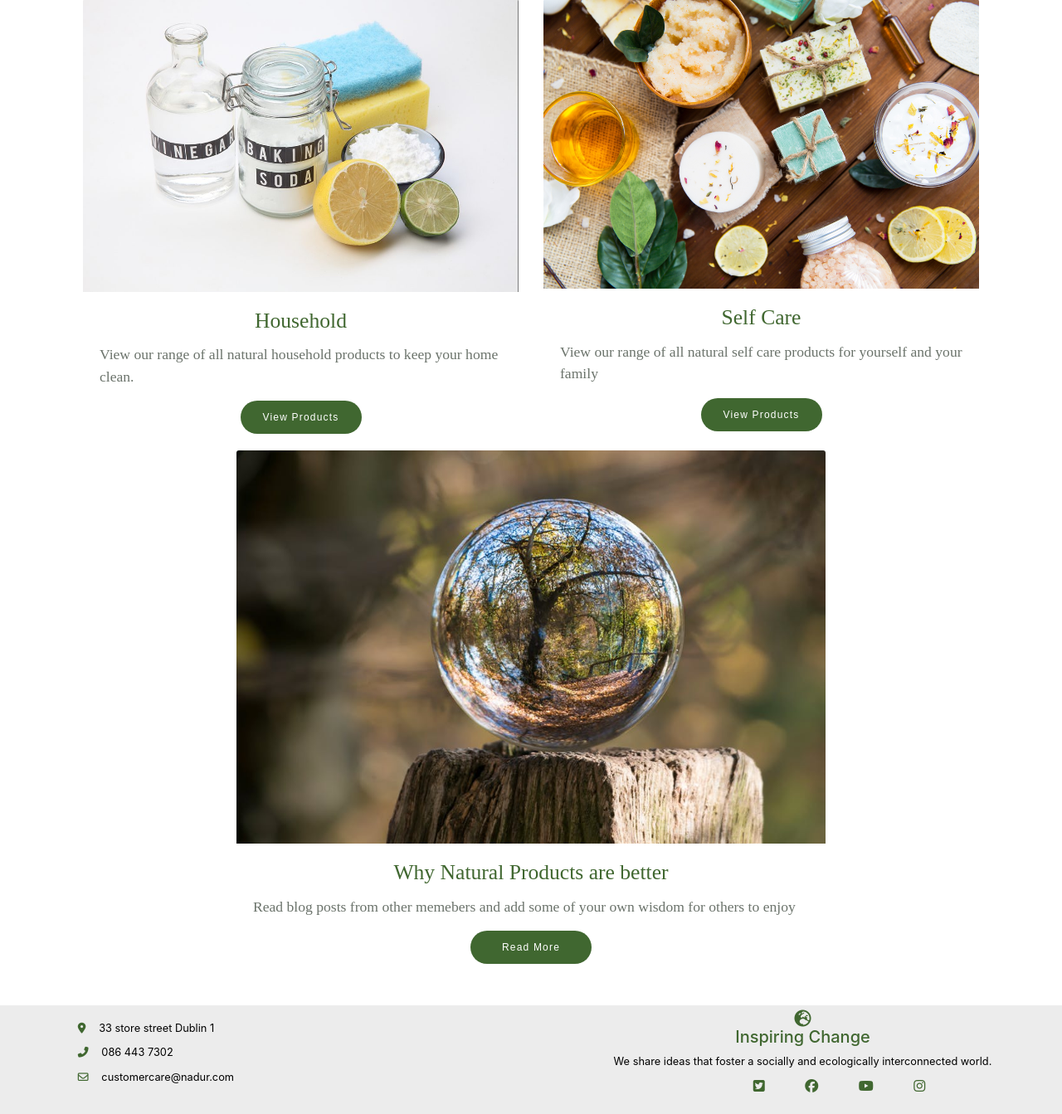
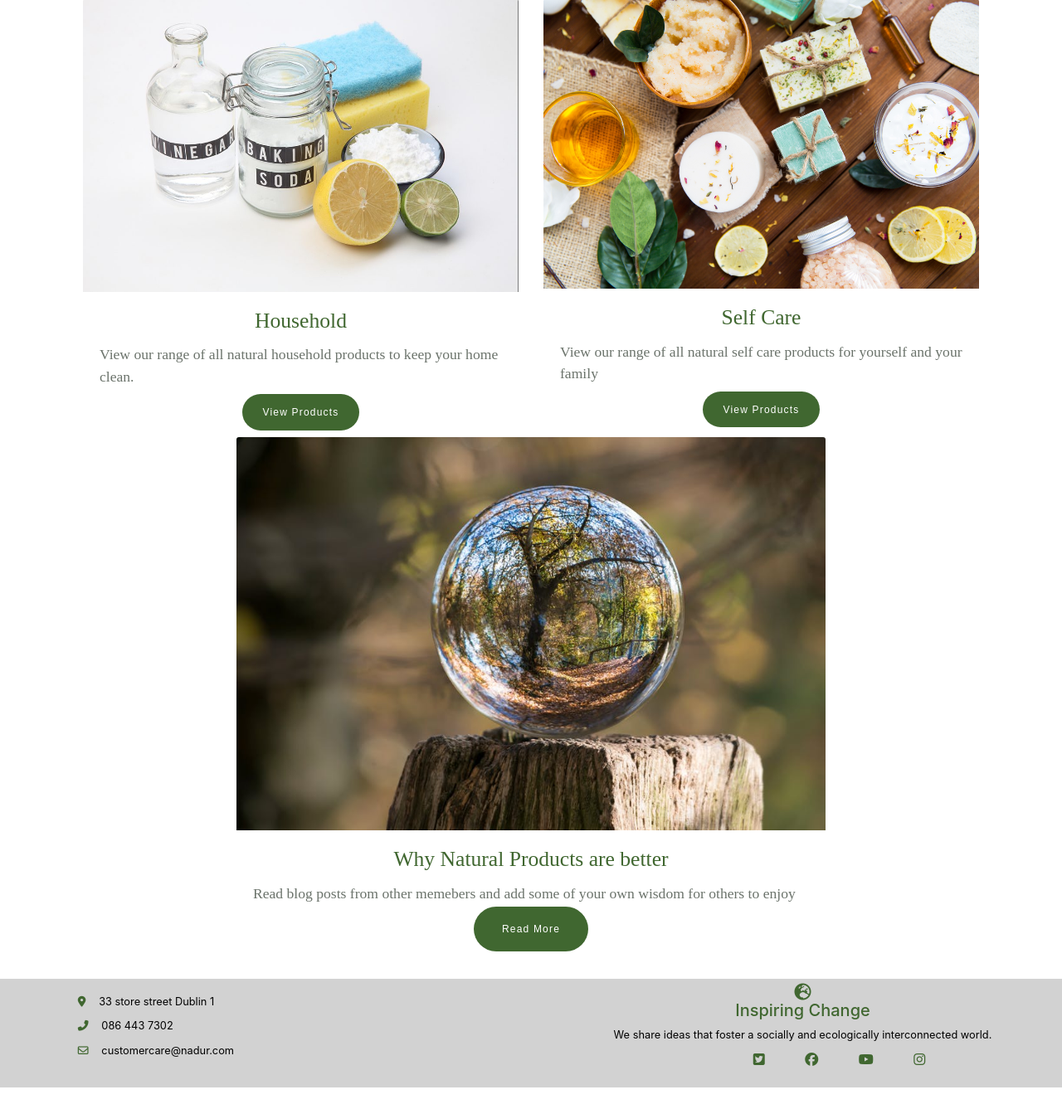
Before and after one commit to Neilfoster/eco-commerce, a Django app: page / in a window 1280 px wide. Shown: the part 960-2303 px from the top of the page at 83% size. After the commit the page ends 2271 px from the top, so only its background shows below. Run offline with Django 3.2, Linux system fonts and the light colour scheme; some libraries are stand-ins or nearby versions.

Commit message:
made changes to button to not have an anchor tag inside a button tag

```diff
--- a/accounts/templates/login.html
+++ b/accounts/templates/login.html
@@ -9,7 +9,7 @@
 
              <p><a href="{% url 'password_reset' %}">Forgot my password</a></p>
 
-            <button type="submit" class="btn btn-primary cstm-btn">Login</button>
+            <button type="submit" class="btn cstm-btn">Login</button>
         </fieldset>
     </form>
 {% endblock %}
--- a/blog/templates/blog/blog.html
+++ b/blog/templates/blog/blog.html
@@ -12,7 +12,8 @@
             </div>
         </div>
     {% endfor %}
-        <button type="submit" class="cstm-btn blog-btn"><span class="glyphicon glyphicon-edit" aria-hidden="true"></span><a href="{% url 'create_blog' %}">Make Blog Entry</a></button>
+
+        <a href="{% url 'create_blog' %}" class="cstm-btn"> Make Blog Entry</a>
 </div>
 
 {% endblock %}
--- a/ecocommerce/settings.py
+++ b/ecocommerce/settings.py
@@ -11,7 +11,7 @@ https://docs.djangoproject.com/en/1.11/ref/settings/
 """
 
 import os
-#import env
+import env
 import dj_database_url
 
 # Build paths inside the project like this: os.path.join(BASE_DIR, ...)
@@ -25,9 +25,9 @@ BASE_DIR = os.path.dirname(os.path.dirname(os.path.abspath(__file__)))
 SECRET_KEY = os.environ.get('SECRET_KEY')
 
 # SECURITY WARNING: don't run with debug turned on in production!
-DEBUG = False
+DEBUG = True
 
-ALLOWED_HOSTS = ['nadur.herokuapp.com']
+ALLOWED_HOSTS = []
 
 
 # Application definition
--- a/products/templates/products/all_household.html
+++ b/products/templates/products/all_household.html
@@ -10,8 +10,7 @@
                 <h3>{{ product.name }}</h3>
                 <p class="product-description">{{ product.description }}</p>
                 <p class="product-price">{{ product.format_price_as_euros }}</p>
-
-            <form method="post" action="{% url 'add_to_cart' product.id %}">
+                <form method="post" action="{% url 'add_to_cart' product.id %}">
                     {% csrf_token %}
                     <div class="input-group">
                         <input name="quantity" type="number" min="1" max="999" class="form-control" value="1">
--- a/products/templates/products/index.html
+++ b/products/templates/products/index.html
@@ -48,7 +48,7 @@
           <div class="card-body">
             <h4 class="card-title">Household</h4>
             <p class="card-text">View our range of all natural household products to keep your home clean.</p>
-            <button type="button" class="cstm-btn"><a href="{% url 'all_household' %}">View Products</a></button>
+            <a href="{% url 'all_household' %}" class="cstm-btn"> View Products</a>
           </div>
         </div>
       </div>
@@ -58,7 +58,7 @@
           <div class="card-body">
             <h4 class="card-title">Self Care</h4>
             <p class="card-text">View our range of all natural self care products for yourself and your family</p>
-            <button type="button" class="cstm-btn"><a href="{% url 'all_selfcare' %}">View Products</a></button>
+            <a href="{% url 'all_selfcare' %}" class="cstm-btn"> View Products</a>
           </div>
         </div>
       </div>
@@ -72,7 +72,7 @@
           <div class="card-body">
             <h4 class="card-title">Why Natural Products are better</h4>
             <p class="card-text">Read blog posts from other memebers and add some of your own wisdom for others to enjoy</p>
-            <button type="button" class="cstm-btn"><a href="{% url 'blog' %}">Read More</a></button>
+            <a href="{% url 'blog' %}" class="cstm-btn"> Read More</a>
           </div>
      </div>
     </div>
--- a/static/css/custom.css
+++ b/static/css/custom.css
@@ -2,6 +2,9 @@ body {
     padding-top: 50px;
 }
 
+.cstm-container {
+    min-height: calc(100vh - 242px);
+}
 /*-------- Navbar -------*/
 .cstm-nav {
   background-color:#406730;
@@ -38,16 +41,17 @@ body {
   color: #ffffff;
   background-color: #406730;
   outline: none;
-  transition-duration: 1s;
+  transition: all 1s ease-in-out;
+  padding: 3% 5%;
 }
 
-.cstm-btn:hover,
-.cstm-btn:focus {
+.cstm-btn:hover {
     background-color: #4da73f;
     opacity: 1;
-    -webkit-transform: scale(1.1);
-        -ms-transform: scale(1.1);
-        transform: scale(1.1);
+    color: white;
+    text-decoration: none;
+    margin:auto;
+    transform: scale(1.5);
 }
 
 .card-title{
@@ -60,12 +64,6 @@ body {
 .card-text {
     font-family: 'raleway';
     font-size:1.1rem;
-}
-
-.cstm-btn a {
-    color: white;
-    text-decoration: none;
-    margin:auto;
 }
 
 .crd-img {
@@ -318,15 +320,14 @@ form.form-inline {
 /* -------- FOOTER ------------*/
 
 .cstm-foot {
-  background-color: rgba(0,0,0,.075);
+  background-color: #d2d2d2;
   color: #406730;
-  max-height: 1%;
   padding-top: 2;
   text-align:center;
-  /*position: absolute;
+  /*position: sticky;
   bottom: 0;
-  width: 100%;
-  height: 60px; */
+  width: 100%;*/
+  left:0;
   }
 
 .cstm-foot p {
```
Also changed, not shown: other parts of static/css/custom.css (+16 -12 lines), blog/migrations/0003_auto_20200429_1957.py (added), checkout/migrations/0003_auto_20200429_1228.py (added).
